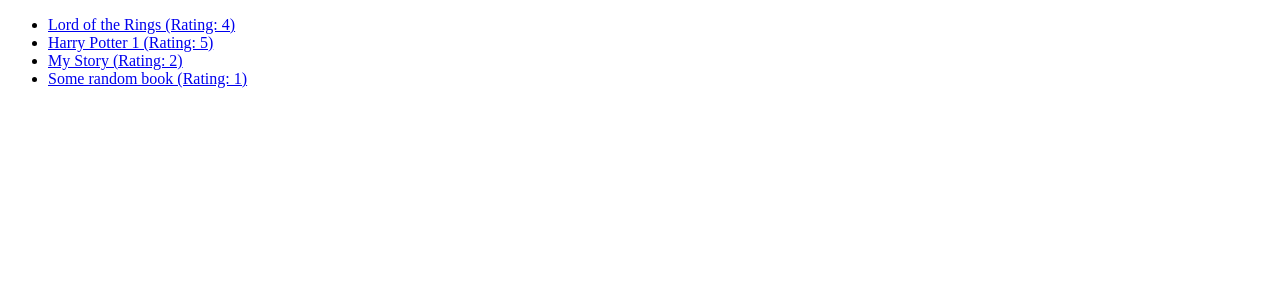
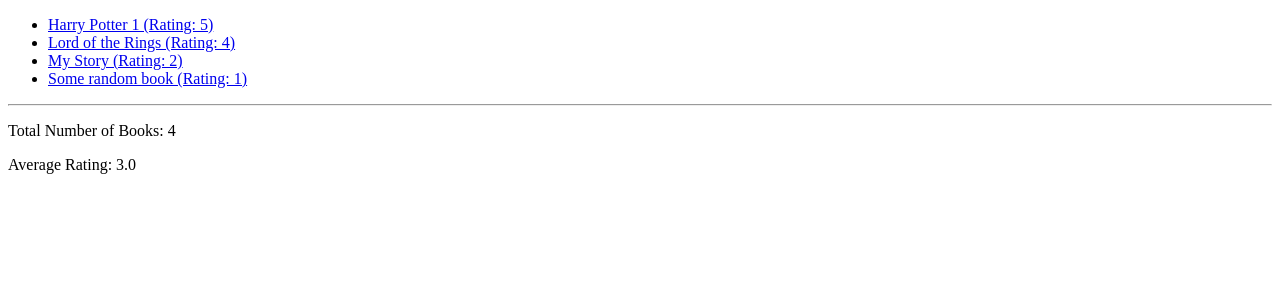
Before and after one commit to takinbiyi127001/book_store, a Django app: page / in a window 1280 px wide. Shown: the top 300 px of the page. Run offline with Django 4.2, Linux system fonts and the light colour scheme; data comes from the database, SQL or seed files in the repository.

Commit message:
Added aggregate and ordering

```diff
--- a/book_outlet/models.py
+++ b/book_outlet/models.py
@@ -11,7 +11,7 @@ class Book(models.Model):
     rating = models.IntegerField(validators=[MinValueValidator(1), MaxValueValidator(5)])
     author = models.CharField(null=True, max_length=100)
     is_bestselling = models.BooleanField(default=False)
-    slug = models.SlugField(default="", null=False) # harry-potter-1
+    slug = models.SlugField(default="", null=False, db_index=True) # harry-potter-1
 
     # Override the builtin save method to add slug from title
     def save(self, *args, **kwargs):
@@ -20,7 +20,7 @@ class Book(models.Model):
 
     # Overrite builtin method get_absolute_url
     def get_absolute_url(self):
-        return reverse("book-detail", args=[self.id])
+        return reverse("book-detail", args=[self.slug])
 
     def __str__(self):
         return f"{self.title} ({self.rating}) {self.author} ({self.is_bestselling}))"
--- a/book_outlet/templates/book_outlet/index.html
+++ b/book_outlet/templates/book_outlet/index.html
@@ -14,4 +14,9 @@
         <li><a href="{{ book.get_absolute_url }}">{{ book.title }} (Rating: {{ book.rating }})</a></li>
         {% endfor %}
     </ul>
+
+    <hr>
+
+    <p>Total Number of Books: {{total_number_of_books}}</p>
+    <p>Average Rating: {{average_rating.rating__avg}}</p>
 {% endblock content %}
--- a/book_outlet/urls.py
+++ b/book_outlet/urls.py
@@ -4,5 +4,5 @@ from . import views
 
 urlpatterns = [
     path("", views.index),
-    path("<int:id>", views.book_detail, name="book-detail")
+    path("<slug:slug>", views.book_detail, name="book-detail")
 ]
--- a/book_outlet/views.py
+++ b/book_outlet/views.py
@@ -1,21 +1,29 @@
 from django.shortcuts import get_object_or_404, render
 from django.http import Http404
+from django.db.models import Avg
 
 # Create your views here.
 
 from .models import Book
 
 def index(request):
-    books = Book.objects.all()
-    context = {"books": books}
+    books = Book.objects.all().order_by("title") # to order by descending order use "-title"
+    num_books = books.count()
+    avg_rating = books.aggregate(Avg("rating")) # rating__avg, rating_min
+    context = {
+        "books": books,
+        "total_number_of_books": num_books,
+        "average_rating": avg_rating
+    }
     return render(request, "book_outlet/index.html", context=context)
 
-def book_detail(request, id):
+def book_detail(request, slug):
     # try:
     #     book = Book.objects.get(pk=id)
     # except:
     #     raise Http404()
-    book = get_object_or_404(Book, pk=id)
+    # book = get_object_or_404(Book, pk=id)
+    book = get_object_or_404(Book, slug=slug)
     context = {
         "title": book.title,
         "author": book.author,
```
